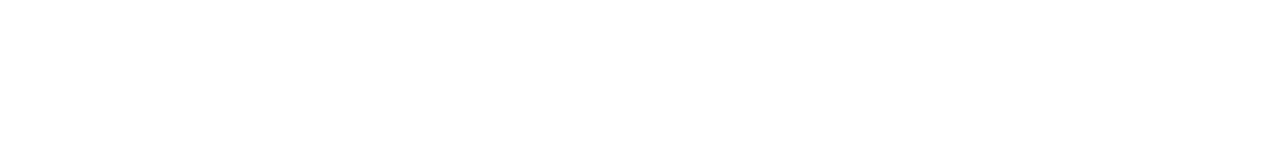
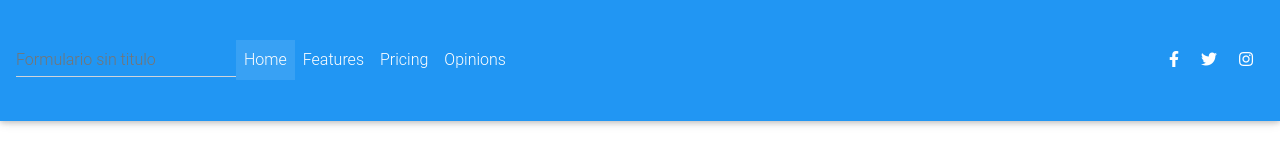
Before and after one commit to AdrianaEG/encuestas, a plain HTML site: page index.html in a window 1280 px wide. Drawn offline with nearby package versions, Linux system fonts and the light colour scheme.

Commit message:
Agrega el header

```diff
--- a/index.html
+++ b/index.html
@@ -17,10 +17,50 @@
 
 <body>
 
-    <header></header>
-    <section></section>
-    <footer></footer>
+    <header>
+        <nav class="navbar fixed-top navbar-expand-lg navbar-dark blue scrolling-navbar">
+            <!--<a class="navbar-brand" href="#"><strong>Sistema para generar encuestas</strong></a>-->
+            <div class="md-form">
+                <input type="text" id="form1" class="form-control">
+                <label for="form1">Formulario sin titulo</label>
+            </div>
+            <button class="navbar-toggler" type="button" data-toggle="collapse" data-target="#navbarSupportedContent" aria-controls="navbarSupportedContent" aria-expanded="false" aria-label="Toggle navigation">
+                <span class="navbar-toggler-icon"></span>
+            </button>
+            <div class="collapse navbar-collapse" id="navbarSupportedContent">
+                <ul class="navbar-nav mr-auto">
+                    <li class="nav-item active">
+                        <a class="nav-link" href="#">Home <span class="sr-only">(current)</span></a>
+                    </li>
+                    <li class="nav-item">
+                        <a class="nav-link" href="#">Features</a>
+                    </li>
+                    <li class="nav-item">
+                        <a class="nav-link" href="#">Pricing</a>
+                    </li>
+                    <li class="nav-item">
+                        <a class="nav-link" href="#">Opinions</a>
+                    </li>
+                </ul>
+                <ul class="navbar-nav nav-flex-icons">
+                    <li class="nav-item">
+                        <a class="nav-link"><i class="fab fa-facebook-f"></i></a>
+                    </li>
+                    <li class="nav-item">
+                        <a class="nav-link"><i class="fab fa-twitter"></i></a>
+                    </li>
+                    <li class="nav-item">
+                        <a class="nav-link"><i class="fab fa-instagram"></i></a>
+                    </li>
+                </ul>
+            </div>
+        </nav>
+    </header>
 
+
+    <section>
+
+    </section>
 
     <script src="src/main.js"></script>
     <!-- JQuery -->
```
